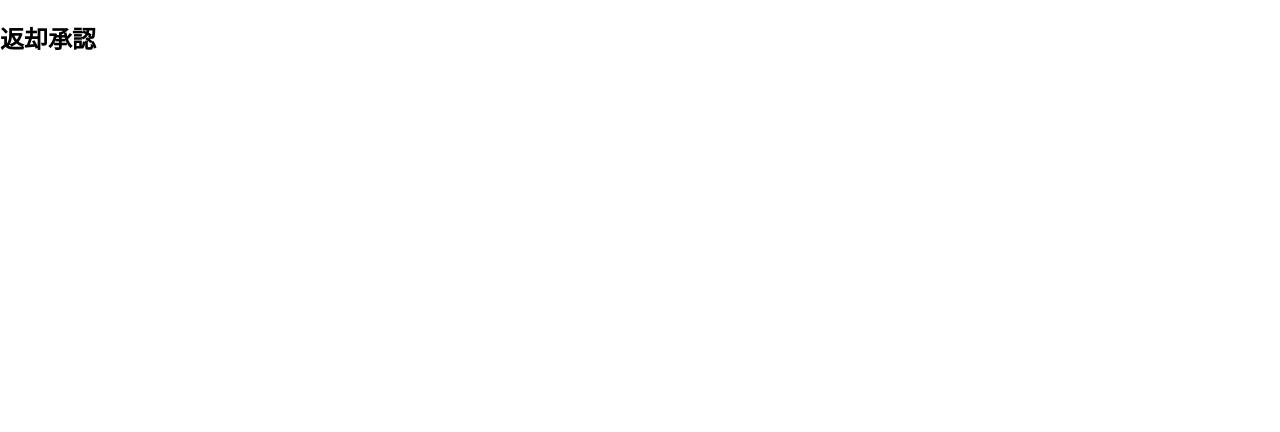
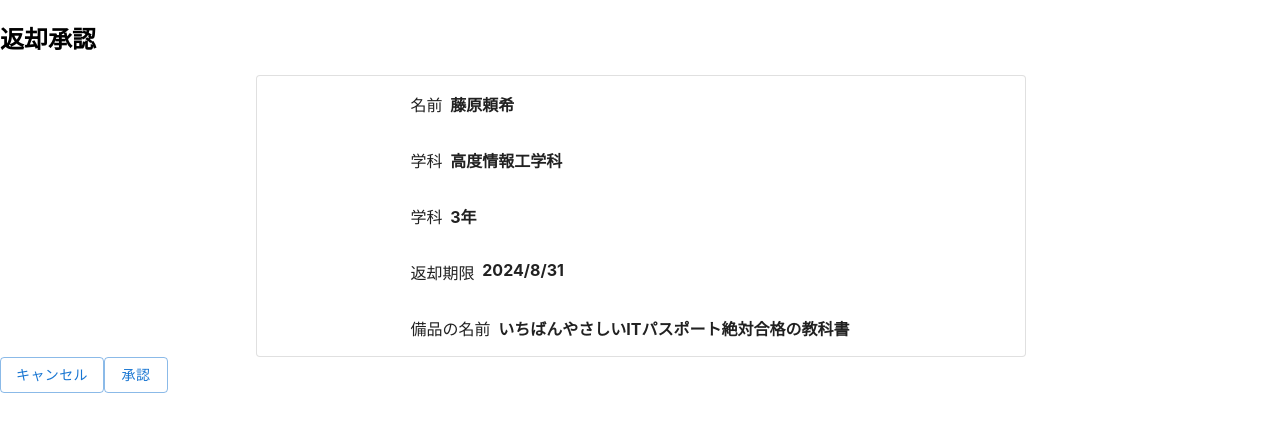
Before and after one commit to takumiTakahata/equipment_management_system, a React (Create React App) app in the folder app/: page /return_approval in a window 1280 px wide. Before the commit this address had no page. Shown: the top 432 px of the page. Built offline with nearby package versions, Linux system fonts and the light colour scheme.

Commit message:
返却承認ページ作成

```diff
--- /dev/null
+++ b/app/src/components/return_approval.css
@@ -0,0 +1,18 @@
+.return_flex {
+  display: flex;
+}
+
+.return_title {
+  margin-right: 0;
+  margin-left: 20%;
+}
+
+.return_text {
+  font-weight: bold;
+  margin-left: 1%;
+}
+
+.MuiPaper-root.card {
+  width: 60%;
+  margin-left: 20%;
+}
--- a/app/src/components/return_approval.tsx
+++ b/app/src/components/return_approval.tsx
@@ -1,7 +1,39 @@
+import { Card } from "@mui/material";
+import Button from "@mui/material/Button";
+import "../components/return_approval.css";
+
 function ReturnApproval() {
   return (
     <div>
       <h2>返却承認</h2>
+      <Card className="card" variant="outlined">
+        <div className="return_flex">
+          <p className="return_title">名前</p>
+          <p className="return_text">藤原頼希</p>
+        </div>
+        <div className="return_flex">
+          <p className="return_title">学科</p>
+          <p className="return_text">高度情報工学科</p>
+        </div>
+        <div className="return_flex">
+          <p className="return_title">学科</p>
+          <p className="return_text">3年</p>
+        </div>
+        <div className="return_flex">
+          <p className="return_title">返却期限</p>
+          <p className="return_text">2024/8/31</p>
+        </div>
+        <div className="return_flex">
+          <p className="return_title">備品の名前</p>
+          <p className="return_text">
+            いちばんやさしいITパスポート絶対合格の教科書
+          </p>
+        </div>
+      </Card>
+      <div className="return_app_button">
+        <Button variant="outlined">キャンセル</Button>
+        <Button variant="outlined">承認</Button>
+      </div>
     </div>
   );
 }
```
